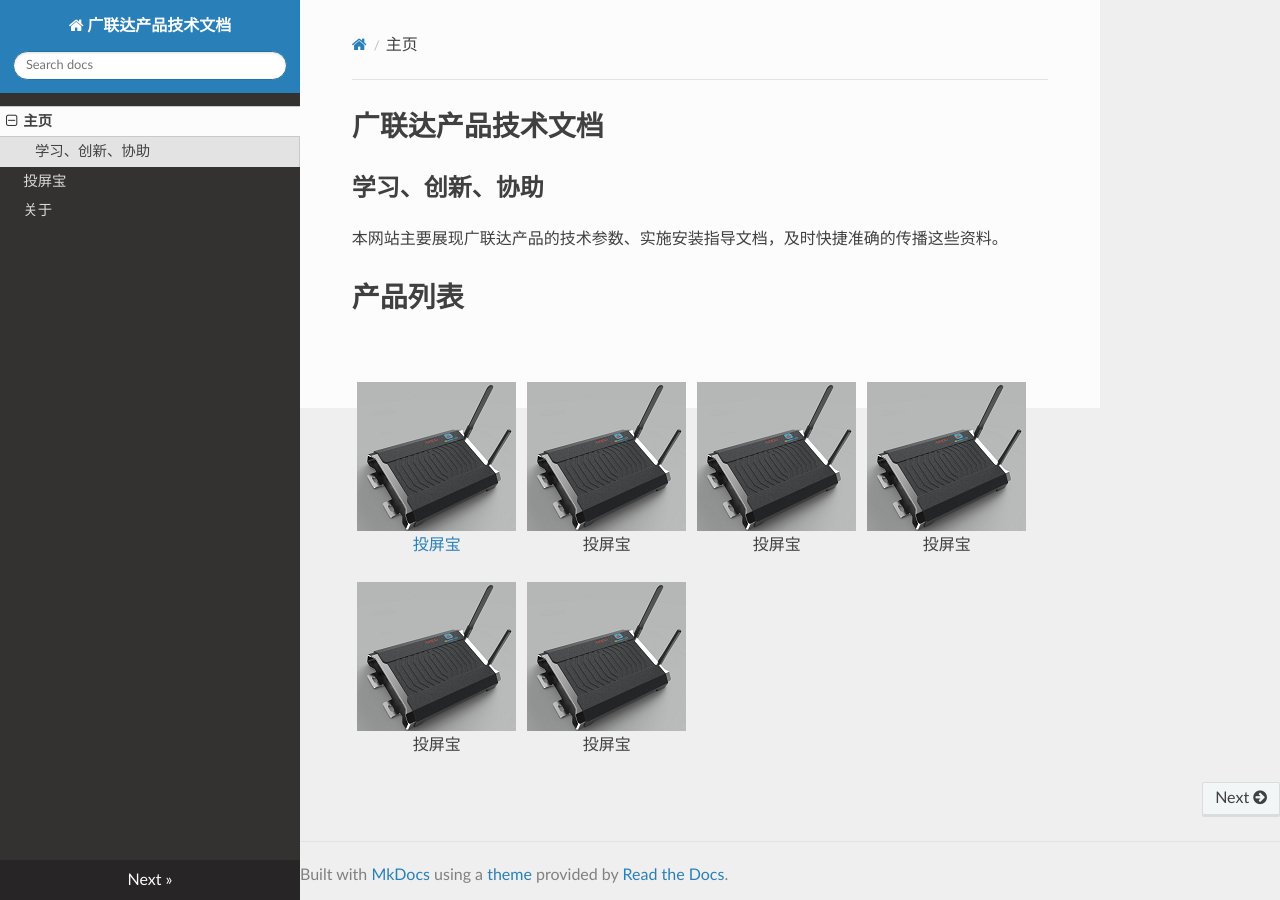
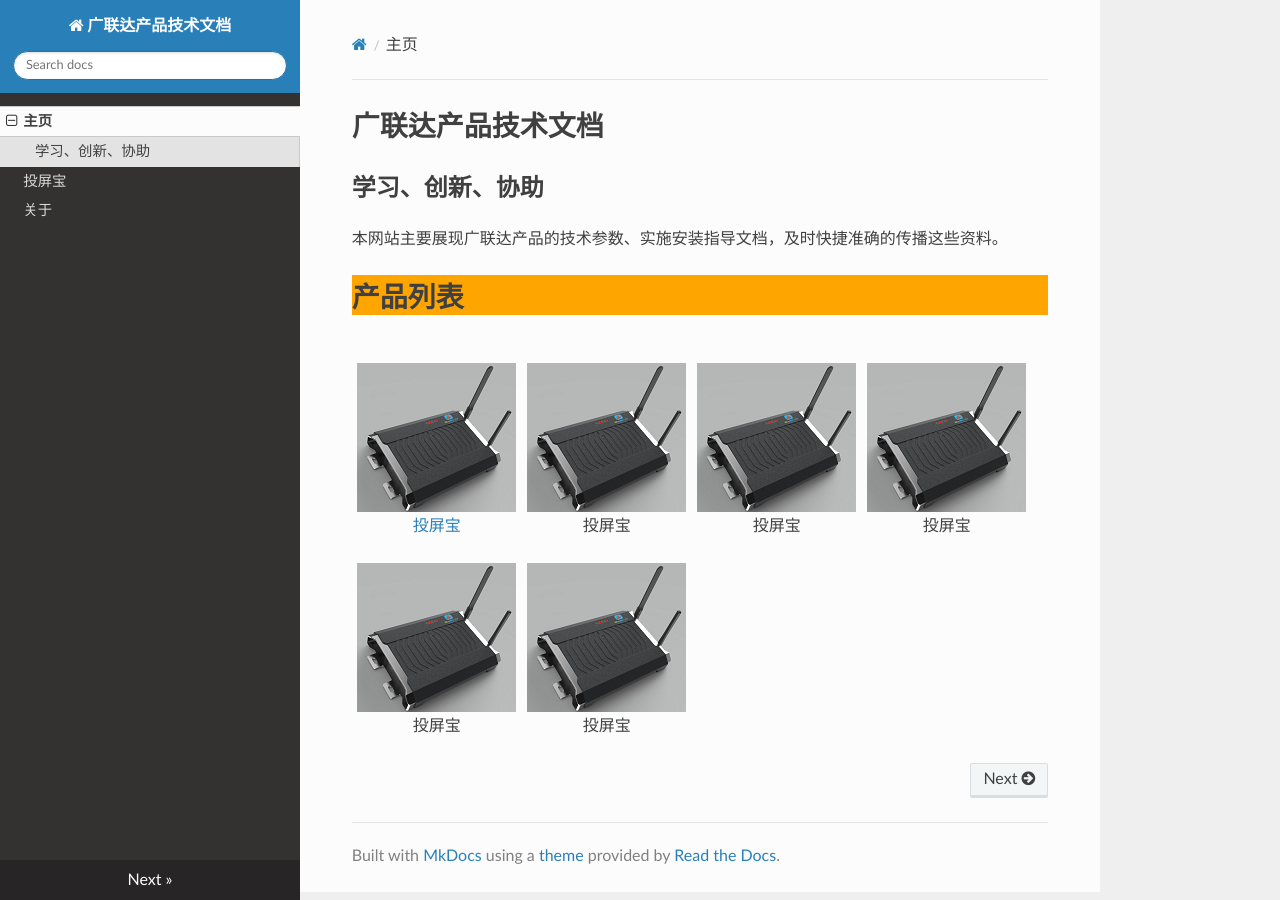
Before and after one commit to jinm-a/wiki, an MkDocs documentation site: the page built from docs/index.md, in a window 1280 px wide. Built offline with MkDocs 1.6.1, drawn with Linux system fonts in a browser that asks for light colours; nearby versions of some CDN libraries.

Commit message:
add h1 style

```diff
--- a/docs/index.md
+++ b/docs/index.md
@@ -3,6 +3,7 @@
 
 本网站主要展现广联达产品的技术参数、实施安装指导文档，及时快捷准确的传播这些资料。
 
+<div id="header" style="background-color:#FFA500;">
 <h1 style="margin-bottom:0;">产品列表</h1></div>
 <br>
 <div id="menu" style="height:200px;width:170px;float:left;">
```
